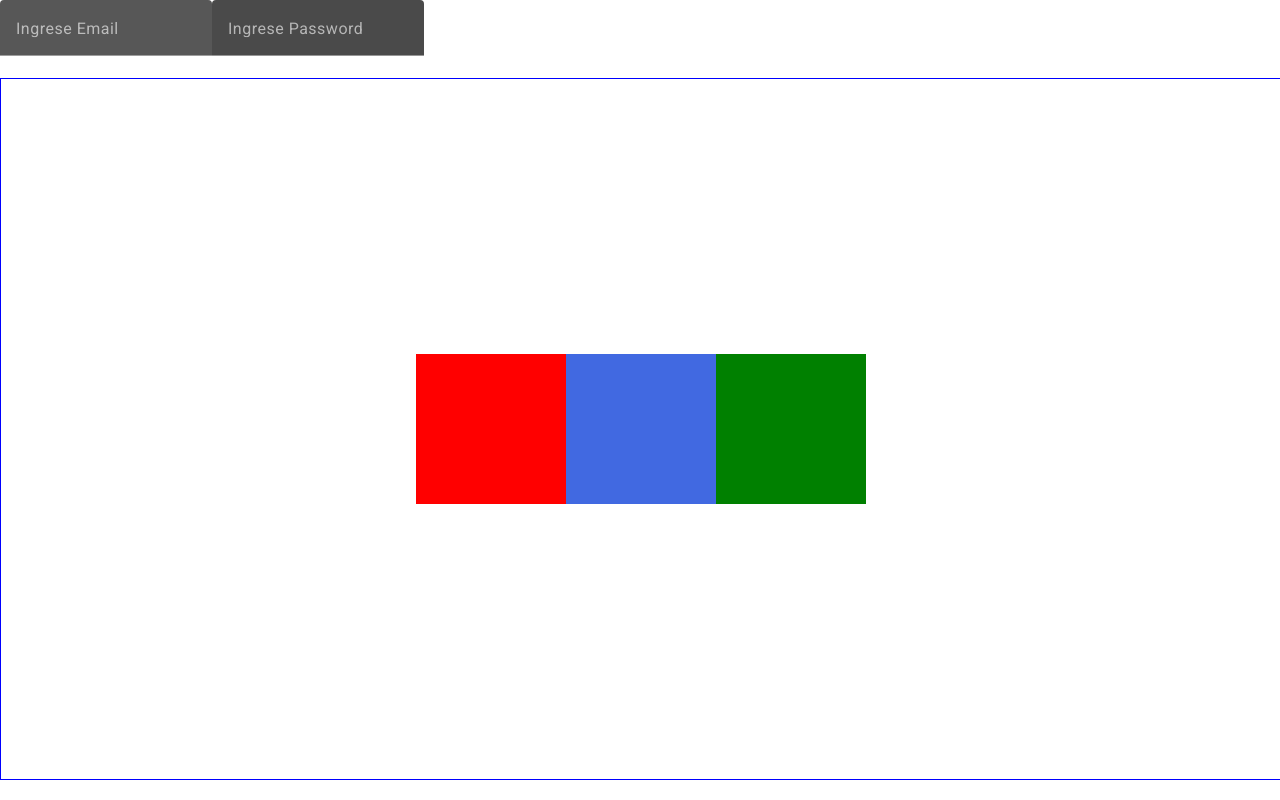
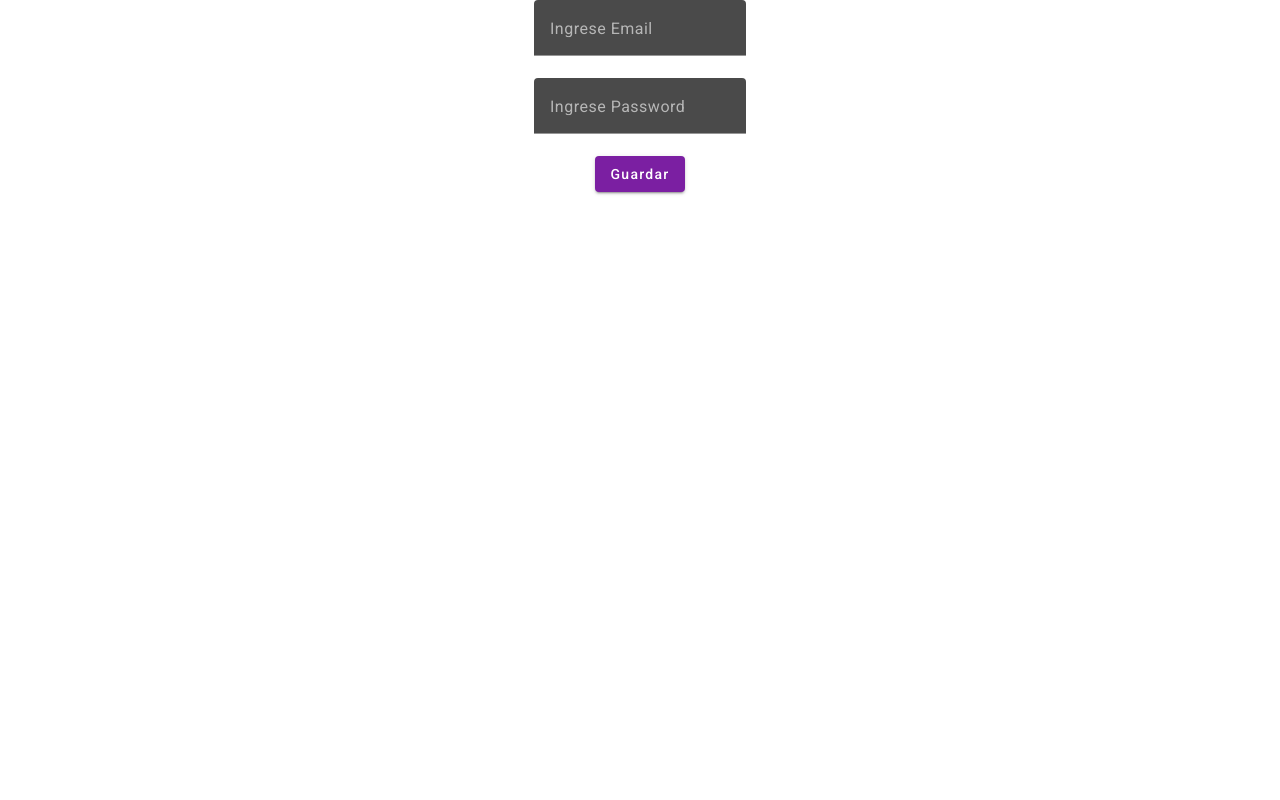
Before and after one commit to EugeBr/angular-course-udemy, an Angular app: page /registrar in a window 1280 px wide. Built offline with nearby package versions, Linux system fonts and the light colour scheme.

Commit message:
Formulario

```diff
--- a/src/app/seguridad/registrar/registrar.component.css
+++ b/src/app/seguridad/registrar/registrar.component.css
@@ -1,28 +1,3 @@
-#contenedor {
-    display: flex;
-    height: 700px;
-    width: 100%;
-    border: 1px solid blue;
-    flex-direction: row;
-    justify-content: center;
-    align-items: center;
+mat-form-field {
+    width: 300;
 }
-
-.elemento {
-    /*flex: 1;*/
-    width: 150px;
-    height: 150px;
-}
-
-#elemento1 {
-    background-color: red;
-}
-
-#elemento2 {
-    background-color: royalblue;
-    /*flex: 2;*/
-}
-
-#elemento3 {
-    background-color: green;
-}
--- a/src/app/seguridad/registrar/registrar.component.html
+++ b/src/app/seguridad/registrar/registrar.component.html
@@ -1,15 +1,16 @@
 <section>
-    <form>
-
+    <form fxLayout="column" fxLayoutAlign="center center" #f="ngForm" (ngSubmit)="registrarUsuario(f)">
         <mat-form-field>
             <mat-label>Ingrese Email</mat-label>
-            <input type="email" matInput placeholder="email@email.com">
+            <input type="email" matInput placeholder="email@email.com" ngModel name="email">
         </mat-form-field>
 
         <mat-form-field>
             <mat-label>Ingrese Password</mat-label>
-            <input type="password" matInput placeholder="Ingrese password">
+            <input type="password" matInput placeholder="Ingrese password" ngModel name="password">
         </mat-form-field>
+
+        <button type="submit" mat-raised-button color="primary">Guardar</button>
 
     </form>
 </section>
--- a/src/app/seguridad/registrar/registrar.component.ts
+++ b/src/app/seguridad/registrar/registrar.component.ts
@@ -1,4 +1,5 @@
 import { Component } from '@angular/core';
+import { NgForm } from '@angular/forms';
 
 @Component({
   selector: 'app-registrar',
@@ -7,4 +8,9 @@
 })
 export class RegistrarComponent {
 
+  registrarUsuario(form: NgForm) {
+    console.log(form);
+
+  }
+
 }
```
